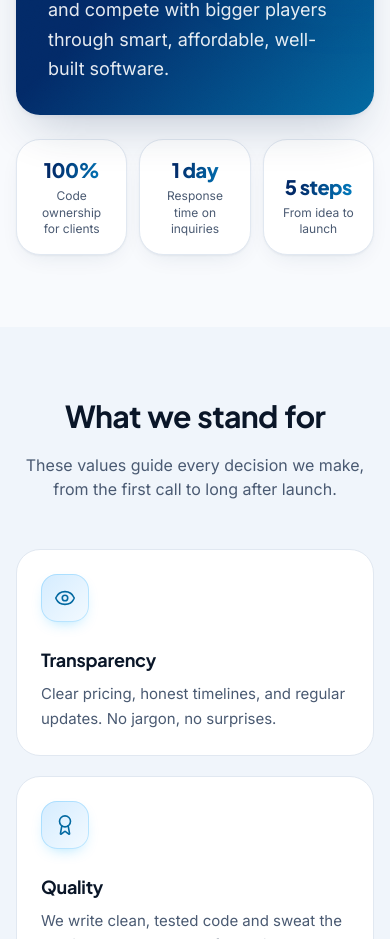
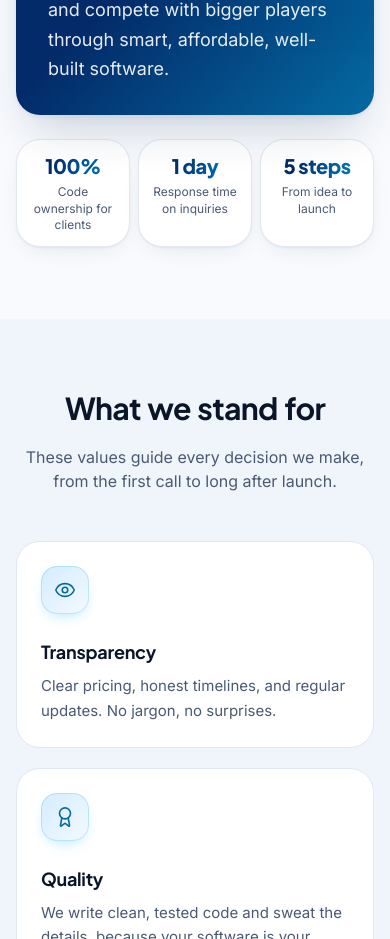
Before and after one commit to Vino200003/Stride-Forward-Technology, a React (Vite) app: page /about in a window 390 px wide. Shown: the part 1433-2372 px from the top of the page. Built offline with nearby package versions, Linux system fonts and the light colour scheme.

Commit message:
feat: improve layout and styling of About and Contact pages

```diff
--- a/src/pages/About.tsx
+++ b/src/pages/About.tsx
@@ -37,14 +37,14 @@ export default function About() {
               <h2 className="relative mt-5 text-2xl font-bold">{aboutPage.missionTitle}</h2>
               <p className="relative mt-3 text-lg leading-relaxed text-white/90">{aboutPage.mission}</p>
             </div>
-            <dl className="mt-6 grid grid-cols-3 gap-3">
+            <dl className="mt-6 grid grid-cols-3 gap-2 sm:gap-3">
               {aboutPage.stats.map((s) => (
                 <div
                   key={s.label}
-                  className="card flex flex-col-reverse p-4 text-center shadow-soft"
+                  className="card flex min-w-0 flex-col-reverse justify-end p-3 text-center shadow-soft sm:p-4"
                 >
                   <dt className="mt-1 text-xs leading-snug text-muted">{s.label}</dt>
-                  <dd className="text-gradient font-display text-xl font-extrabold tracking-tight sm:text-2xl">{s.value}</dd>
+                  <dd className="text-gradient font-display text-lg font-extrabold tracking-tight min-[375px]:text-xl sm:text-2xl">{s.value}</dd>
                 </div>
               ))}
             </dl>
--- a/src/pages/Contact.tsx
+++ b/src/pages/Contact.tsx
@@ -23,7 +23,7 @@ export default function Contact() {
       <section className="pt-12 pb-24 sm:pt-16 lg:pb-32" aria-label="Contact">
         <div className="container-page grid gap-6 lg:grid-cols-5 lg:gap-8">
           {/* Form */}
-          <Reveal className="lg:col-span-3">
+          <Reveal className="min-w-0 lg:col-span-3">
             <div className="card p-6 shadow-lift sm:p-10">
               <h2 className="text-2xl font-bold text-fg sm:text-3xl">{contactPage.formTitle}</h2>
               <div className="mt-6">
@@ -33,7 +33,7 @@ export default function Contact() {
           </Reveal>
 
           {/* Details */}
-          <Reveal delay={0.1} className="space-y-6 lg:col-span-2">
+          <Reveal delay={0.1} className="min-w-0 space-y-6 lg:col-span-2">
             <div className="card p-6 shadow-soft sm:p-8">
               <h2 className="text-lg font-bold text-fg">{contactPage.detailsTitle}</h2>
               <ul className="mt-5 space-y-5">
```
